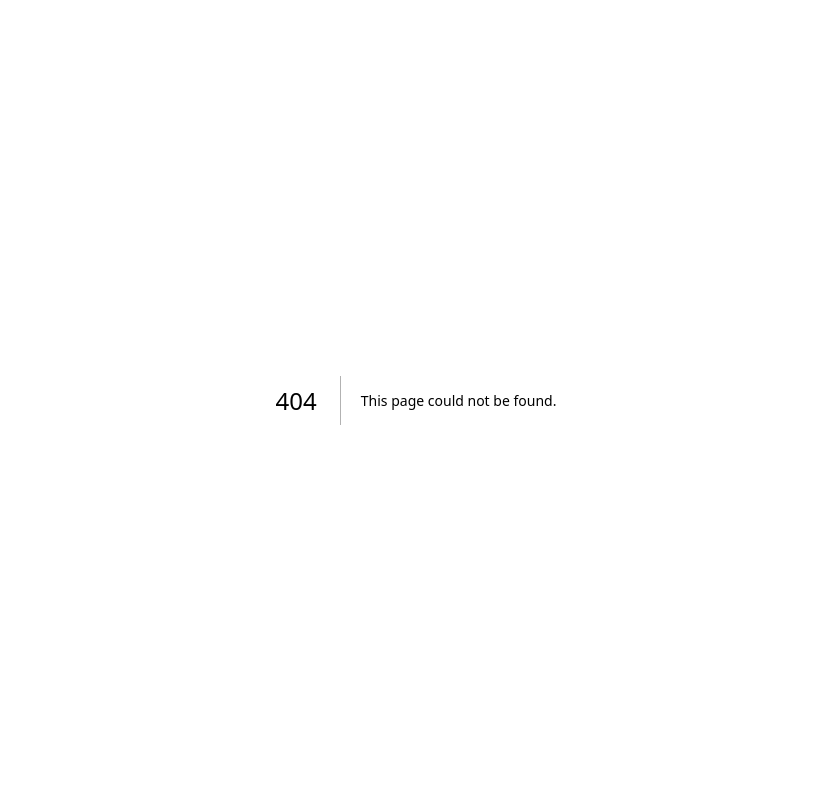
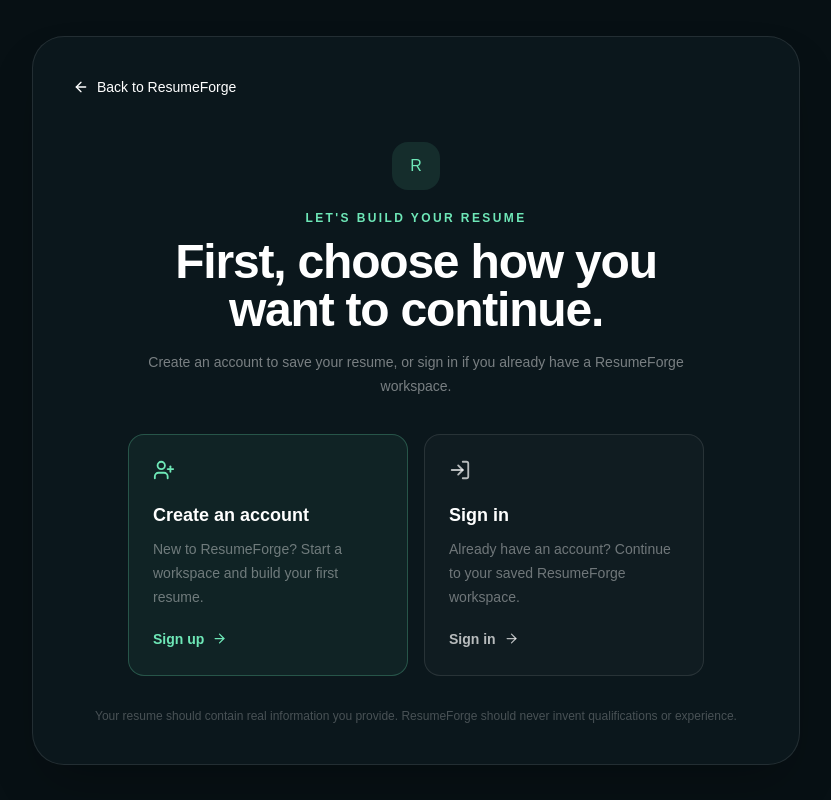
Before and after one commit to sakshamwandhare-max/resumeforge-ai, a Next.js app: page /start in a window 1280 px wide. Before the commit this address had no page. Shown: the whole page, without its empty margins (224-1055 px from the left). Built offline with nearby package versions, Linux system fonts and the light colour scheme.

Commit message:
feat: add auth choice before resume builder

```diff
--- /dev/null
+++ b/app/start/page.tsx
@@ -0,0 +1,35 @@
+import Link from "next/link";
+import { ArrowLeft, ArrowRight, LogIn, UserPlus } from "lucide-react";
+
+export default function StartPage() {
+  return (
+    <main className="min-h-screen bg-[#071014] px-4 py-8 text-white sm:px-6">
+      <div className="mx-auto flex min-h-[calc(100vh-4rem)] max-w-3xl items-center justify-center">
+        <section className="w-full rounded-[2rem] border border-white/10 bg-[#0b171c] p-6 shadow-2xl sm:p-10">
+          <Link href="/" className="inline-flex items-center gap-2 text-sm text-white/45 hover:text-white"><ArrowLeft size={16}/> Back to ResumeForge</Link>
+          <div className="mx-auto mt-10 max-w-xl text-center">
+            <div className="mx-auto flex h-12 w-12 items-center justify-center rounded-2xl bg-[#6ee7b7]/10 text-[#6ee7b7]">R</div>
+            <p className="mt-5 text-xs font-bold tracking-[0.2em] text-[#6ee7b7]">LET&apos;S BUILD YOUR RESUME</p>
+            <h1 className="mt-3 text-3xl font-semibold tracking-tight sm:text-5xl">First, choose how you want to continue.</h1>
+            <p className="mt-4 text-sm leading-6 text-white/45">Create an account to save your resume, or sign in if you already have a ResumeForge workspace.</p>
+          </div>
+          <div className="mx-auto mt-9 grid max-w-xl gap-4 sm:grid-cols-2">
+            <Link href="/signup" className="group rounded-2xl border border-[#6ee7b7]/25 bg-[#6ee7b7]/[0.06] p-6 transition hover:-translate-y-1 hover:bg-[#6ee7b7]/10">
+              <UserPlus className="text-[#6ee7b7]" size={22}/>
+              <h2 className="mt-5 text-lg font-semibold">Create an account</h2>
+              <p className="mt-2 text-sm leading-6 text-white/40">New to ResumeForge? Start a workspace and build your first resume.</p>
+              <span className="mt-5 inline-flex items-center gap-2 text-sm font-bold text-[#6ee7b7]">Sign up <ArrowRight size={15}/></span>
+            </Link>
+            <Link href="/login" className="group rounded-2xl border border-white/10 bg-white/[0.025] p-6 transition hover:-translate-y-1 hover:bg-white/[0.05]">
+              <LogIn className="text-white/70" size={22}/>
+              <h2 className="mt-5 text-lg font-semibold">Sign in</h2>
+              <p className="mt-2 text-sm leading-6 text-white/40">Already have an account? Continue to your saved ResumeForge workspace.</p>
+              <span className="mt-5 inline-flex items-center gap-2 text-sm font-bold text-white/70">Sign in <ArrowRight size={15}/></span>
+            </Link>
+          </div>
+          <p className="mt-8 text-center text-xs text-white/25">Your resume should contain real information you provide. ResumeForge should never invent qualifications or experience.</p>
+        </section>
+      </div>
+    </main>
+  );
+}
```
